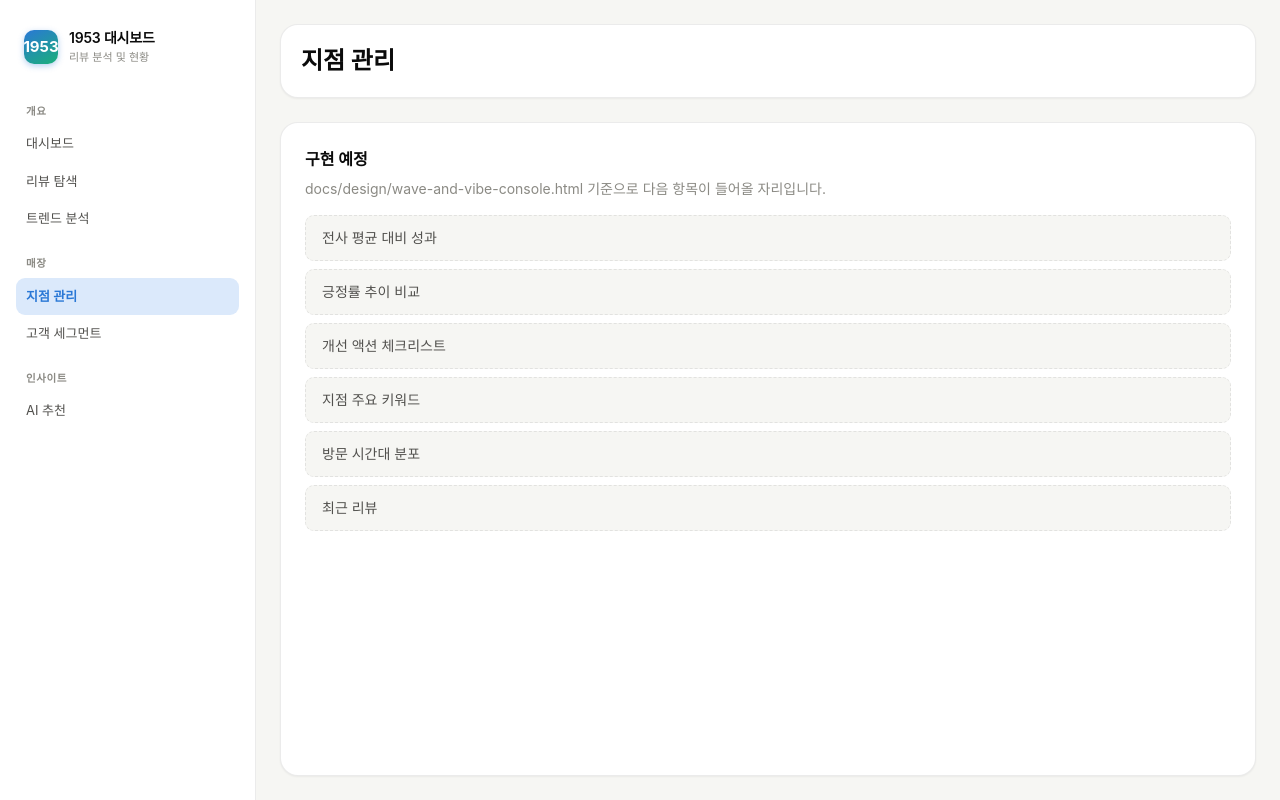
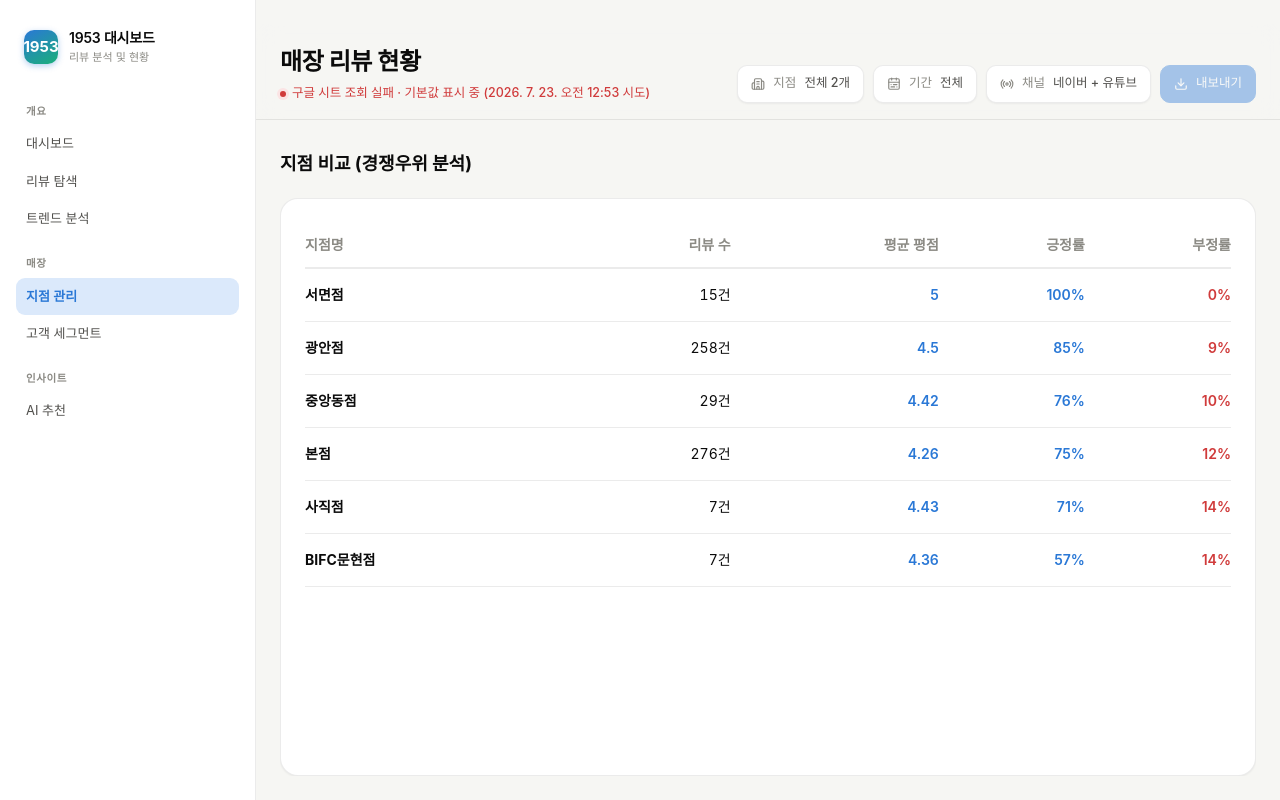
Before and after one commit to mindulle/WorkExperience_1953, a Next.js app in the folder src/web/: page /branches in a window 1280 px wide. Built offline with nearby package versions, Linux system fonts and the light colour scheme; no server answers; a web font is replaced by a local one.

Commit message:
feat: 리뷰 탐색 및 지점 비교 프론트엔드 UI 페이지 실제 데이터로 구현

```diff
--- a/src/web/app/branches/page.tsx
+++ b/src/web/app/branches/page.tsx
@@ -1,17 +1,53 @@
-import { ViewPlaceholder } from "@/components/ViewPlaceholder";
+import { getDashboardData } from "@/lib/googleSheets";
+import { Topbar } from "@/components/dashboard/Topbar";
+import { Card } from "@/components/ui/Card";
 
-export default function Page() {
+export const revalidate = 60;
+
+export default async function BranchesPage() {
+  const data = await getDashboardData();
+  const updatedAt = new Date(data.fetchedAt).toLocaleString("ko-KR", {
+    timeZone: "Asia/Seoul",
+    dateStyle: "medium",
+    timeStyle: "short",
+  });
+
   return (
-    <ViewPlaceholder
-      title="지점 관리"
-      planned={[
-        "전사 평균 대비 성과",
-        "긍정률 추이 비교",
-        "개선 액션 체크리스트",
-        "지점 주요 키워드",
-        "방문 시간대 분포",
-        "최근 리뷰",
-      ]}
-    />
+    <>
+      <Topbar updatedAt={updatedAt} source={data.source} />
+      <div className="flex flex-col gap-5 flex-1 h-full overflow-hidden">
+        <h2 className="text-lg font-bold">지점 비교 (경쟁우위 분석)</h2>
+        <Card className="flex-1 overflow-auto">
+          {data.branchStats.length > 0 ? (
+            <table className="w-full text-left text-sm border-collapse">
+              <thead>
+                <tr className="border-b-2 border-[var(--hairline)]">
+                  <th className="py-3 font-semibold text-[var(--muted)]">지점명</th>
+                  <th className="py-3 font-semibold text-[var(--muted)] text-right">리뷰 수</th>
+                  <th className="py-3 font-semibold text-[var(--muted)] text-right">평균 평점</th>
+                  <th className="py-3 font-semibold text-[var(--muted)] text-right">긍정률</th>
+                  <th className="py-3 font-semibold text-[var(--muted)] text-right">부정률</th>
+                </tr>
+              </thead>
+              <tbody>
+                {data.branchStats.map((b) => (
+                  <tr key={b.branch} className="border-b border-[var(--hairline)]">
+                    <td className="py-4 font-bold">{b.branch}</td>
+                    <td className="py-4 text-right [font-variant-numeric:tabular-nums]">{b.reviewCount.toLocaleString()}건</td>
+                    <td className="py-4 text-right font-semibold text-[var(--brand)]">{b.avgRating || "-"}</td>
+                    <td className="py-4 text-right text-[var(--s-blue)] font-semibold">{b.positivePct}%</td>
+                    <td className="py-4 text-right text-[var(--critical)] font-semibold">{b.negativePct}%</td>
+                  </tr>
+                ))}
+              </tbody>
+            </table>
+          ) : (
+            <div className="flex-1 flex items-center justify-center h-full text-[var(--muted)] text-sm">
+              지점별 차원 분석 데이터가 없습니다. (파이프라인 연동 대기)
+            </div>
+          )}
+        </Card>
+      </div>
+    </>
   );
 }
--- a/src/web/app/reviews/page.tsx
+++ b/src/web/app/reviews/page.tsx
@@ -1,14 +1,84 @@
-import { ViewPlaceholder } from "@/components/ViewPlaceholder";
+import { getAllReviews } from "@/lib/googleSheets";
+import { Topbar } from "@/components/dashboard/Topbar";
+import { Card } from "@/components/ui/Card";
+import { Star } from "lucide-react";
 
-export default function Page() {
+export const revalidate = 60;
+
+export default async function ReviewsPage() {
+  const reviews = await getAllReviews();
+  const updatedAt = new Date().toLocaleString("ko-KR", {
+    timeZone: "Asia/Seoul",
+    dateStyle: "medium",
+    timeStyle: "short",
+  });
+
   return (
-    <ViewPlaceholder
-      title="리뷰 탐색"
-      planned={[
-        "필터 바 (지점 · 기간 · 평점 · 정렬 · 채널)",
-        "검색 결과 요약 (건수 · 평균 평점 · 미답변 수 · 감성 구성)",
-        "리뷰 카드 리스트 (지점 · 날짜 · 채널 · 감성 · 본문 · 키워드 태그)",
-      ]}
-    />
+    <>
+      <Topbar updatedAt={updatedAt} source="sheet" />
+
+      <div className="flex flex-col gap-5 flex-1 h-full overflow-hidden">
+        <div className="flex justify-between items-end">
+          <h2 className="text-lg font-bold">리뷰 탐색 ({reviews.length.toLocaleString()}건)</h2>
+          <span className="text-[var(--muted)] text-sm">필터링 기능은 준비 중입니다.</span>
+        </div>
+
+        <div className="flex-1 overflow-y-auto pr-2 pb-10 flex flex-col gap-4">
+          {reviews.map((r) => (
+            <Card key={r.id} className="flex flex-col gap-2">
+              <div className="flex justify-between items-start border-b border-[var(--hairline)] pb-2 mb-1">
+                <div className="flex flex-col gap-1">
+                  <div className="flex items-center gap-2">
+                    <span className="font-bold text-[var(--content)]">{r.branch}</span>
+                    <span className="text-xs text-[var(--muted)] px-1.5 py-0.5 bg-[var(--plane)] rounded-md border border-[var(--hairline)]">
+                      {r.channel}
+                    </span>
+                    {r.rating && r.rating > 0 && (
+                      <span className="flex items-center text-xs font-semibold text-[var(--brand)] gap-0.5">
+                        <Star className="w-3 h-3 fill-current" /> {r.rating}
+                      </span>
+                    )}
+                  </div>
+                  <div className="text-xs text-[var(--muted)]">
+                    {r.author} · {r.date}
+                  </div>
+                </div>
+                <div className="flex flex-col items-end gap-1">
+                  <span className={`text-xs font-bold px-2 py-1 rounded-full ${
+                    r.sentiment === "긍정" ? "bg-[var(--s-blue-soft)] text-[var(--s-blue)]" :
+                    r.sentiment === "부정" ? "bg-[var(--critical-soft)] text-[var(--critical)]" :
+                    "bg-[var(--plane)] text-[var(--muted)]"
+                  }`}>
+                    {r.sentiment}
+                  </span>
+                  {r.url && (
+                    <a href={r.url} target="_blank" rel="noreferrer" className="text-[10px] text-blue-500 hover:underline">
+                      원문 링크 ↗
+                    </a>
+                  )}
+                </div>
+              </div>
+
+              <p className="text-sm text-[var(--content)] whitespace-pre-wrap leading-relaxed">
+                {r.content}
+              </p>
+
+              {r.keywords && r.keywords.length > 0 && (
+                <div className="flex flex-wrap gap-1 mt-2">
+                  {r.keywords.map((k, idx) => (
+                    <span key={idx} className="text-[10px] bg-[var(--plane)] text-[var(--muted)] px-1.5 py-0.5 rounded">
+                      #{k}
+                    </span>
+                  ))}
+                </div>
+              )}
+            </Card>
+          ))}
+          {reviews.length === 0 && (
+            <div className="text-center py-10 text-[var(--muted)]">수집된 리뷰가 없습니다.</div>
+          )}
+        </div>
+      </div>
+    </>
   );
 }
--- a/src/web/lib/googleSheets.ts
+++ b/src/web/lib/googleSheets.ts
@@ -320,3 +320,47 @@ export async function getDashboardData(): Promise<DashboardData> {
     return FALLBACK;
   }
 }
+
+export async function getAllReviews(): Promise<ReviewItem[]> {
+  const SHEET_ID = process.env.GOOGLE_SHEET_ID || "13Z0VlvkblfBrT7BtNK1iw2dbVsLMkrAh1XgP1SfRnJg";
+  try {
+    const reviewSheet = await fetchReviewSheet(SHEET_ID);
+    if (!reviewSheet) return [];
+
+    const h = reviewSheet.header;
+    const branchIdx = h.indexOf("지점");
+    const channelIdx = h.indexOf("채널");
+    const authorIdx = h.indexOf("작성자");
+    const dateIdx = h.indexOf("작성일");
+    const contentIdx = h.indexOf("review_text");
+    const sentimentIdx = h.indexOf("sentiment_final");
+    const ratingIdx = h.indexOf("rating");
+    const urlIdx = h.indexOf("URL");
+    const pKeyIdx = h.indexOf("positive_keywords");
+    const nKeyIdx = h.indexOf("negative_keywords");
+
+    return reviewSheet.rows.map((row, i) => {
+      const getStr = (idx: number) => (idx >= 0 && row[idx]) ? row[idx] : "";
+
+      const pos = getStr(pKeyIdx).split(';').map(k => k.trim()).filter(Boolean);
+      const neg = getStr(nKeyIdx).split(';').map(k => k.trim()).filter(Boolean);
+      const ratingStr = getStr(ratingIdx);
+
+      return {
+        id: `rev-${i}`,
+        branch: getStr(branchIdx) || "본점",
+        channel: getStr(channelIdx) || "Unknown",
+        author: getStr(authorIdx) || "익명",
+        date: getStr(dateIdx),
+        content: getStr(contentIdx),
+        sentiment: getStr(sentimentIdx) || "분석 스킵",
+        rating: ratingStr ? parseFloat(ratingStr) : undefined,
+        url: getStr(urlIdx),
+        keywords: [...pos, ...neg],
+      };
+    }).filter(r => r.content.trim().length > 0);
+  } catch (e) {
+    console.error("Failed to fetch all reviews", e);
+    return [];
+  }
+}
--- a/src/web/lib/types.ts
+++ b/src/web/lib/types.ts
@@ -84,3 +84,17 @@ export type DashboardData = {
   /** 응답 필요 리뷰 수. 오너 콘솔 데이터가 필요하다. */
   pendingReplies?: number;
 };
+
+/** 개별 리뷰 원문 (리뷰 탐색 페이지용) */
+export type ReviewItem = {
+  id: string;
+  branch: string;
+  channel: string;
+  author: string;
+  date: string;
+  content: string;
+  sentiment: "긍정" | "중립" | "부정" | "분석 불가" | string;
+  rating?: number;
+  url?: string;
+  keywords: string[];
+};
```
